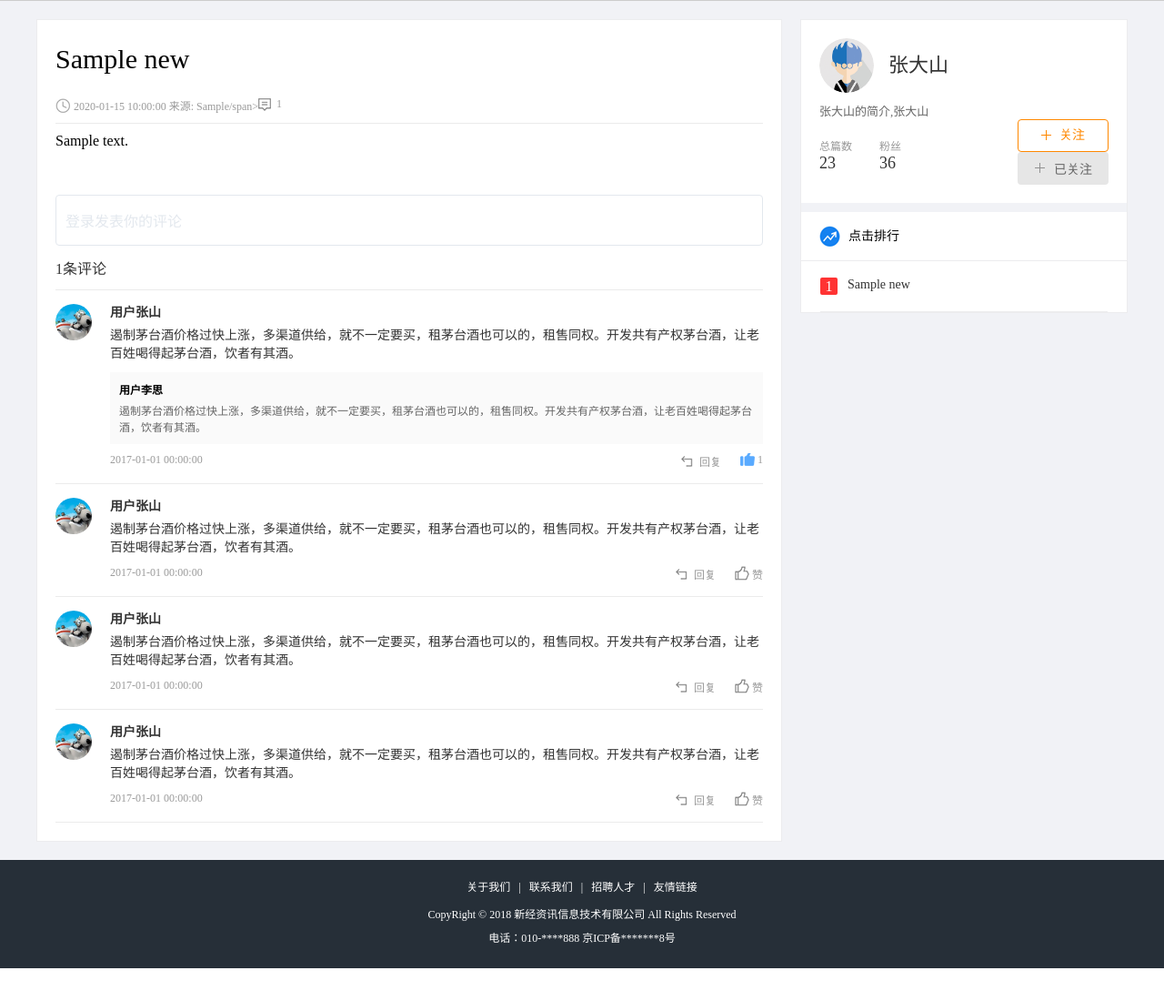
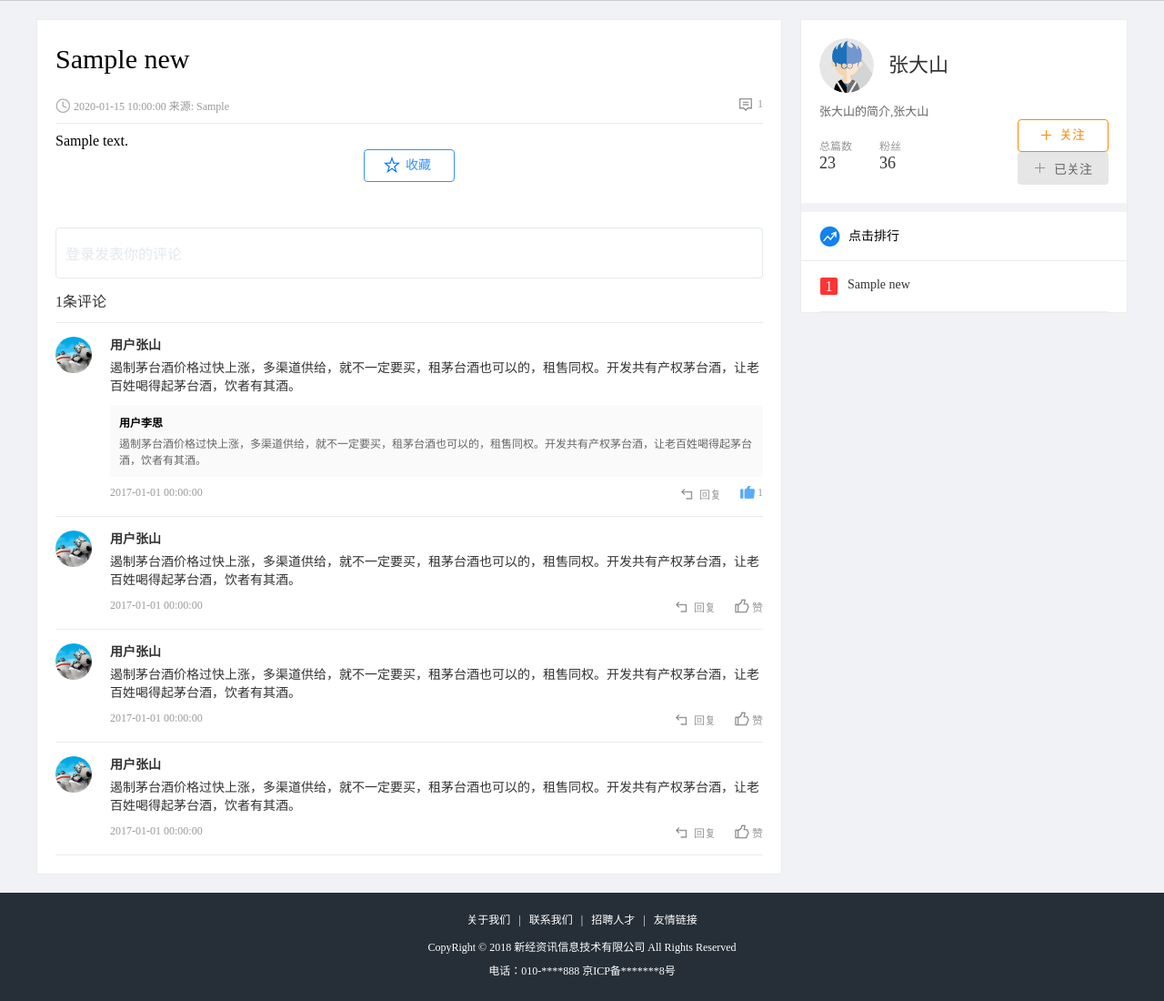
Before and after one commit to yang-siqian/Information_ysq, a Flask app: page /news/1 in a window 1280 px wide. Shown: the part 59-1159 px from the top of the page at 91% size. Before the commit the page ends 1123 px from the top, so only its background shows below. Run offline with Flask 2, Linux system fonts and the light colour scheme; tables that the repository leaves empty hold one stand-in row (values such as "Sample post"); parts of the project's set-up code (start-up, migrations or seed data) failed here and were passed over; some libraries are stand-ins or nearby versions.

Commit message:
显示是否收藏的逻辑

```diff
--- a/info/modules/news/views.py
+++ b/info/modules/news/views.py
@@ -38,10 +38,17 @@ def news_detail(news_id):
         abort(404)
     # 更新点击次数
     news.clicks += 1
+    # 判断是否收藏该新闻，默认值为 false
+    is_collected = False
+    # 判断用户是否收藏过该新闻
+    if g.user:
+        if news in g.user.collection_news:
+            is_collected = True
 
     data = {
         "user":user.to_dict() if user else None,
         "news_dict_li":news_dict_li,
+        "is_collected": is_collected,
         "news":news.to_dict()
     }
     return render_template("news/detail.html",data=data)
--- a/info/static/news/css/main.css
+++ b/info/static/news/css/main.css
@@ -655,13 +655,13 @@ body{
 
 
 .collected{
-    display:inline-block;
+    /*display:inline-block;*/
     width:100px;
     height:36px;
     color:#666;
     border-radius:4px;
     font-size:14px;
-    margin:0px 5px;
+    /*margin:0px 5px;*/
     background:url(../images/collect_icons.png) 15px -73px no-repeat #e6e6e6;
     position:relative;
     overflow:hidden;
--- a/info/templates/news/base.html
+++ b/info/templates/news/base.html
@@ -13,7 +13,7 @@
 <body>
     <div class="header_con">
         <div class="header">
-            <a href="#" class="logo fl"><img src="../../static/news/images/logo.png" alt="logo"></a>
+            <a href="/" class="logo fl"><img src="../../static/news/images/logo.png" alt="logo"></a>
             {% block categloryBlock %}
             <ul class="menu fl">
                 {% for category in data.category_li %}
--- a/info/templates/news/detail.html
+++ b/info/templates/news/detail.html
@@ -15,10 +15,15 @@
 <div class="detail_con fl">
     <h3>{{ data.news.title }}</h3>
     <div class="detail_about clearfix">
-        <span class="time_souce fl">{{ data.news.create_time }} 来源: {{ data.news.source }}/span>
+        <span class="time_souce fl">{{ data.news.create_time }} 来源: {{ data.news.source }}</span>
         <span class="comment fr">{{ data.news.comments_count }}</span>
     </div>
     {{ data.news.content | safe }}
+    <a href="javascript:;" class="collected block-center" data-newid="{{ data.news.id }}" style="display: {% if data.is_collected %} block
+    {% else %} none {% endif %};"><span class="out">已收藏</span><span class="over">取消收藏</span></a>
+    <a href="javascript:;" class="collection block-center" data-newid="{{ data.news.id }}" style="display: {% if data.is_collected %} none
+            {% else %} block {% endif %};">收藏</a>
+
     {% if data.user  %}
         <form action="" class="comment_form" data-newsid="{{ data.news.id }}">
             <div class="person_pic">
@@ -40,7 +45,6 @@
     <div class="comment_count">
         {{ data.news.comments_count }}条评论
     </div>
-
 
         <div class="comment_list_con">
             <div class="comment_list">
```
